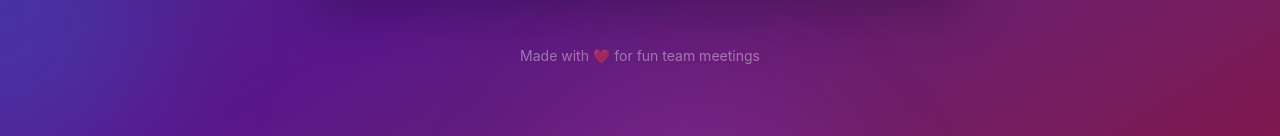
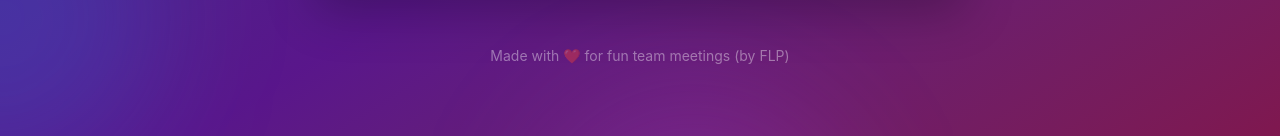
Before and after one commit to flpvvvv/next-one, a Next.js app: page / in a window 1280 px wide. Shown: the part 542-678 px from the top of the page. Built offline with nearby package versions, Linux system fonts and the light colour scheme.

Commit message:
fix: update footer text to include author attribution

```diff
--- a/app/page.tsx
+++ b/app/page.tsx
@@ -180,7 +180,7 @@ export default function Home() {
       {/* Footer */}
       <footer className="relative z-10 py-4 text-center">
         <p className="text-white/40 text-sm">
-          Made with ❤️ for fun team meetings
+          Made with ❤️ for fun team meetings (by FLP)
         </p>
       </footer>
     </div>
```
